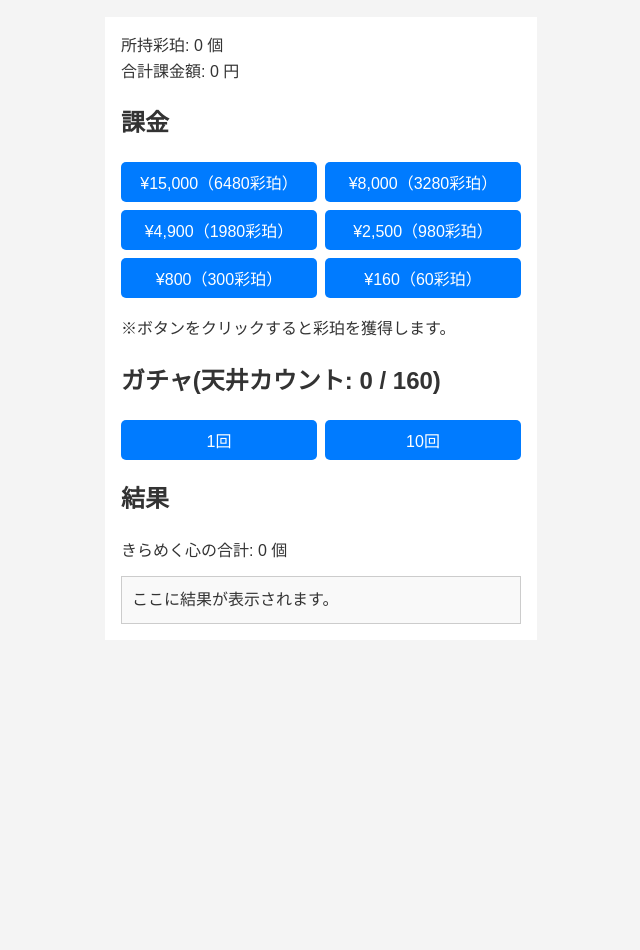
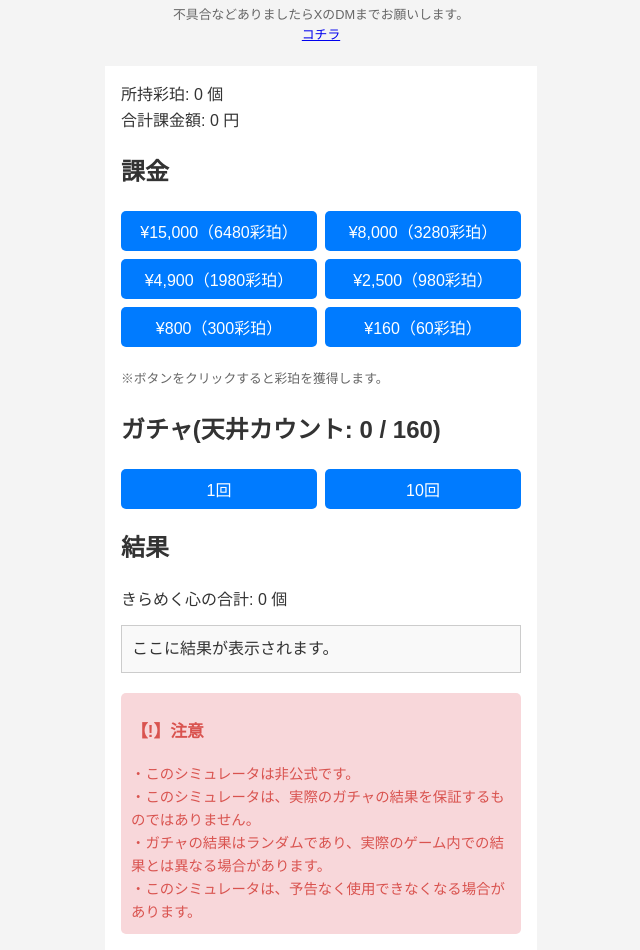
Before and after one commit to AlanMartinez210/lucky-roulette-Simulation, a plain HTML site: page index.html in a window 1280 px wide. Shown: the part 99-1049 px from the top of the page, without its empty margins (319-959 px from the left). Before the commit the page ends 800 px from the top, so only its background shows below. Drawn offline with Linux system fonts and the light colour scheme.

Commit message:
注意文などを追加

```diff
--- a/index.html
+++ b/index.html
@@ -4,7 +4,7 @@
 <head>
     <meta charset="UTF-8">
     <meta name="viewport" content="width=device-width, initial-scale=1.0">
-    <title>Lucky Roulette Simulation</title>
+    <title>ツリネバ：幸運ルーレットシミュレータ</title>
     <style>
         /* Reset some default styles */
         body,
@@ -62,6 +62,21 @@
             padding: 16px;
         }
 
+        .sub-text {
+            font-size: 0.8em;
+            color: #666;
+            margin-top: 8px;
+        }
+
+        .caution-text {
+            font-size: 0.9em;
+            color: #d9534f;
+            margin-top: 20px;
+            background-color: #f8d7da;
+            padding: 10px;
+            border-radius: 5px;
+        }
+
         #result {
             white-space: pre-line;
             margin-top: 12px;
@@ -76,6 +91,7 @@
     <header>
         <h1>幸運ルーレットシミュレータ</h1>
         <p>v1.0.0 by natama</p>
+        <p class="sub-text">不具合などありましたらXのDMまでお願いします。</br><a href="https://x.com/ioip2workx" target="_blank">コチラ</a></p>
     </header>
     <main>
         <div id="ayaAmount">所持彩珀: 0 個</div>
@@ -90,7 +106,7 @@
             <button id="buy800">¥800（300彩珀）</button>
             <button id="buy160">¥160（60彩珀）</button>
         </div>
-        <span>※ボタンをクリックすると彩珀を獲得します。</span>
+        <span class="sub-text">※ボタンをクリックすると彩珀を獲得します。</span>
 
 
         <h2>ガチャ(天井カウント: <span id="pityCounterText">0</span> / 160)</h2>
@@ -102,7 +118,16 @@
         <h2>結果</h2>
         <div>きらめく心の合計: <span id="kiramekuCount">0</span> 個</div>
         <div id="result">ここに結果が表示されます。</div>
+
+        <div class="caution-text">
+            <h3>【!】注意</h3>
+            <p>・このシミュレータは非公式です。</p>
+            <p>・このシミュレータは、実際のガチャの結果を保証するものではありません。</p>
+            <p>・ガチャの結果はランダムであり、実際のゲーム内での結果とは異なる場合があります。</p>
+            <p>・このシミュレータは、予告なく使用できなくなる場合があります。</p>
+        </div>
     </main>
+
     <script src="gacha.min.js"></script>
 </body>
 
```
